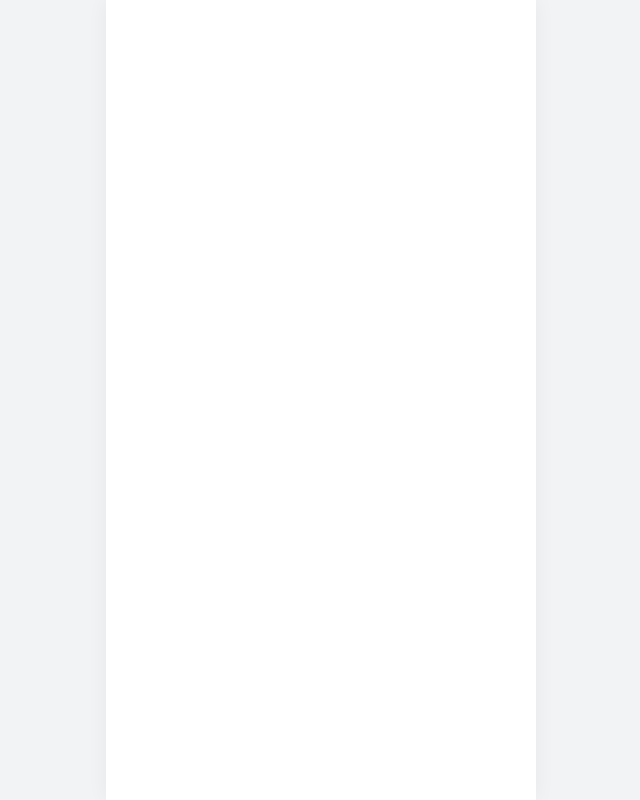
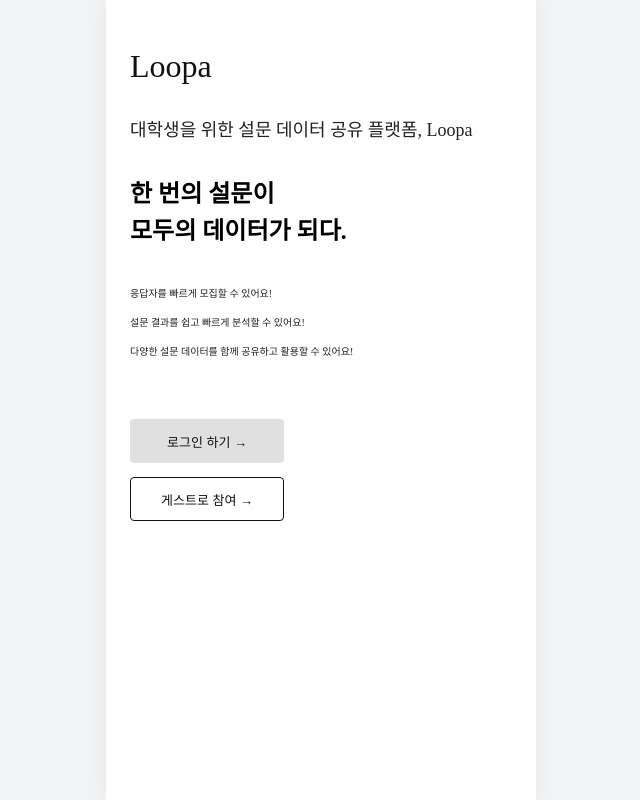
Before and after one commit to kah070809-rgb/Loopa-frontend, a React (Vite) app: page /landing in a window 1280 px wide. Before the commit this address had no page. Shown: the whole page, without its empty margins (319-959 px from the left). Built offline with nearby package versions, Linux system fonts and the light colour scheme.

Commit message:
랜딩화면 ui뼈대 완성 & 기초화면간 화면 전환 가능

```diff
--- a/src/App.jsx
+++ b/src/App.jsx
@@ -3,6 +3,7 @@
 import AppLayout from './styles/AppLayout';
 import Register from "./pages/Register";
 import Login from "./pages/Login";
+import Landing from './pages/Landing';
 // 💡 1. AppLayout 컴포넌트를 불러옵니다 (경로 확인 필수!)
 //import './App.css';
 
@@ -25,6 +26,7 @@
           <Route path="/" element={<Home />} />
           <Route path="/register" element={<Register />} />
           <Route path="/login" element={<Login />} />
+          <Route path="/landing" element={<Landing />} />
         </Routes>
       </AppLayout>
     </BrowserRouter>
--- /dev/null
+++ b/src/pages/Landing.css
@@ -0,0 +1,79 @@
+.landing-page {
+  width: 100%;
+  min-height: 100vh;
+  background-color: white;
+  box-sizing: border-box;
+}
+
+.landing-header {
+  padding: 48px 24px 32px;
+}
+
+.landing-logo {
+  margin: 0;
+  font-size: 32px;
+  font-weight: 400;
+  color: #111;
+}
+
+.landing-main {
+  padding: 0 24px;
+}
+
+.landing-subtitle {
+  margin: 0 0 32px;
+  font-size: 18px;
+  font-weight: 400;
+  color: #222;
+  line-height: 1.5;
+}
+
+.landing-main-title {
+  margin: 0;
+  font-size: 24px;
+  font-weight: 800;
+  color: #000;
+  line-height: 1.55;
+}
+
+.landing-description {
+  margin-top: 36px;
+}
+
+.landing-description p {
+  margin: 0 0 14px;
+  font-size: 10px;
+  font-weight: 400;
+  color: #222;
+  line-height: 1.5;
+}
+
+.landing-button-box {
+  margin-top: 60px;
+  display: flex;
+  flex-direction: column;
+  gap: 14px;
+  align-items: flex-start;
+}
+
+.landing-login-button,
+.landing-guest-button {
+  width: 154px;
+  height: 44px;
+  border-radius: 4px;
+  font-size: 13px;
+  font-weight: 500;
+  cursor: pointer;
+}
+
+.landing-login-button {
+  border: none;
+  background-color: #e0e0e0;
+  color: #111;
+}
+
+.landing-guest-button {
+  border: 1px solid #111;
+  background-color: white;
+  color: #111;
+}
--- /dev/null
+++ b/src/pages/Landing.jsx
@@ -0,0 +1,47 @@
+import { useNavigate } from "react-router-dom";
+import "./Landing.css";
+
+function Landing() {
+    const navigate = useNavigate();
+
+    return(
+        <section className="landing-page">
+          <header className="landing-header">
+             <h1 className="landing-logo">Loopa</h1>
+          </header>
+
+          <main className="landing-main">
+             <p className="landing-subtitle">
+              대학생을 위한 설문 데이터 공유 플랫폼, Loopa
+             </p>
+
+             <h2 className="landing-main-title">
+              한 번의 설문이
+             <br />
+              모두의 데이터가 되다.
+             </h2>
+
+             <div className="landing-description">
+                 <p>응답자를 빠르게 모집할 수 있어요!</p>
+                 <p>설문 결과를 쉽고 빠르게 분석할 수 있어요!</p>
+                 <p>다양한 설문 데이터를 함께 공유하고 활용할 수 있어요!</p>
+             </div>
+
+             <div className="landing-button-box">
+                 <button className="landing-login-button"
+                  type="button"
+                  onClick={() => navigate("/login")}>
+                  로그인 하기   →
+                 </button>
+
+                 <button className="landing-guest-button" type="button">
+                  게스트로 참여   →
+                 </button>
+             </div>
+
+          </main>
+        </section>
+    )
+}
+
+export default Landing;
--- a/src/pages/Login.jsx
+++ b/src/pages/Login.jsx
@@ -1,13 +1,18 @@
 import { useState } from "react";
+import { useNavigate } from "react-router-dom";
 import "./Login.css";
 import { FiEye, FiEyeOff } from "react-icons/fi";
 
 function Login() {
     const [showPassword, setShowPassword] = useState(false);
+    const navigate = useNavigate();
 
     return(
         <section className="r2">
-            <button className="loginbackbutton" type="button">←</button>
+            <button
+             className="loginbackbutton"
+             type="button"
+             onClick={() => navigate("/landing")}>←</button>
 
             <div className="loginHeader">
               <h1 className="loginTitle">Loopa</h1>
@@ -61,7 +66,10 @@
                  <span></span>
               </div>
 
-              <button className="loginSignupButton" type="button">
+              <button
+               className="loginSignupButton"
+               type="button"
+               onClick={() => navigate("/register")}>
                  회원가입
               </button>
             </div>
--- a/src/pages/Register.css
+++ b/src/pages/Register.css
@@ -18,6 +18,7 @@
   font-size: 32px;
   font-weight: 700;
   margin-bottom: 40px;
+  color: #5d01c6;
 }
 
 
--- a/src/pages/Register.jsx
+++ b/src/pages/Register.jsx
@@ -1,4 +1,5 @@
 import { useState } from "react";
+import { useNavigate } from "react-router-dom";
 import "./Register.css";
 import { FiEye, FiEyeOff } from "react-icons/fi";
 
@@ -7,9 +8,16 @@
 
    const ages = Array.from({ length: 100 }, (_, index) => index + 1);
 
+   const navigate = useNavigate();
+
    return (
      <section className="r1">
-        <button className="registerbackbutton" type="button">←</button>
+        <button
+         className="registerbackbutton"
+         type="button"
+         onClick={() => navigate("/login")}>
+            ←
+        </button>
         <h1 className="registertitle">회원가입</h1>
 
         <div className="registerinputbox">
```
